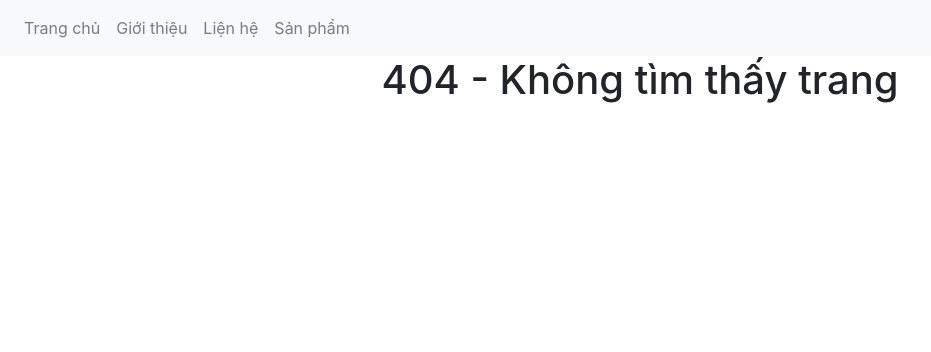
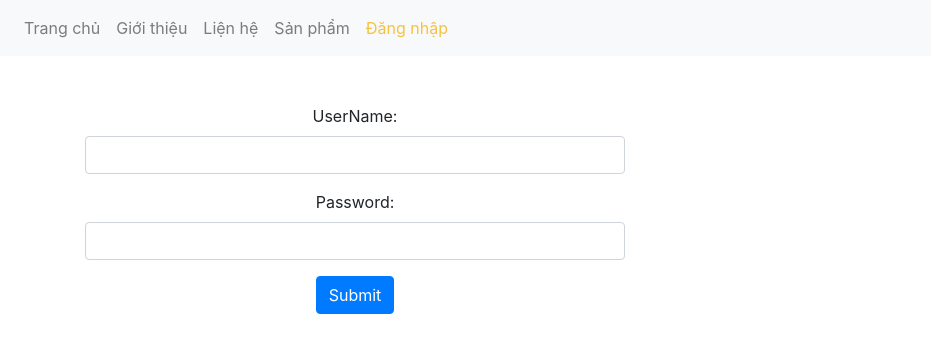
Before and after one commit to vanbui93/70-react-router-dom, a React (Create React App) app: page /login in a window 1280 px wide. Before the commit this address had no page. Shown: the top 352 px of the page, without its empty margins (0-931 px from the left). Built offline with nearby package versions, Linux system fonts and the light colour scheme.

Commit message:
[Route-dom] Redirect

```diff
--- /dev/null
+++ b/src/components/Login.js
@@ -0,0 +1,75 @@
+import React, { Component } from 'react'
+import { Redirect } from 'react-router-dom';
+
+export default class Login extends Component {
+
+  //MÔ PHỎNG REDIRECT thông qua chức năng đăng nhập
+  constructor(props) {
+    super(props);
+    this.state = {
+      txtUsename: '',
+      txtPassword: ''
+    }
+  }
+
+  onChange = (e) => {
+    var target = e.target;
+    var name = target.name;
+    var value = target.type === 'checkbox' ? target.checked : target.value;
+    this.setState({
+      [name]: value
+    });
+
+  }
+
+  onLogin = (e) => {
+    e.preventDefault();
+    var { txtUsename, txtPassword } = this.state;
+    if (txtUsename === 'admin' && txtPassword === 'admin');
+    localStorage.setItem('user', JSON.stringify({
+      userName: txtUsename,
+      passWord: txtPassword
+    }))
+  }
+
+  render() {
+    var { txtUsename, txtPassword } = this.state;
+    var loginAccount = localStorage.getItem('user');
+    console.log(loginAccount);
+    if(loginAccount !==null){
+      return <Redirect to="/products" />
+    }
+    return (
+      <div className="container">
+        <div className="row mt-5">
+          <div className="col-md-6">
+            <form onSubmit={this.onLogin}>
+              <div className="form-group">
+                <label>UserName: </label>
+                <input
+                  type="text"
+                  className="form-control"
+                  name="txtUsename"
+                  defaultValue={txtUsename}
+                  onChange={this.onChange}
+                />
+              </div>
+
+              <div className="form-group">
+                <label>Password: </label>
+                <input
+                  type="password"
+                  className="form-control"
+                  name="txtPassword"
+                  defaultValue={txtPassword}
+                  onChange={this.onChange}
+                />
+              </div>
+              <button type="submit" className="btn btn-primary">Submit</button>
+            </form>
+          </div>
+        </div>
+      </div>
+    )
+  }
+}
--- a/src/components/Nav.js
+++ b/src/components/Nav.js
@@ -43,6 +43,11 @@
     name: 'Sản phẩm',
     to: '/products',
     exact: false
+  },
+  {
+    name: 'Đăng nhập',
+    to: '/login',
+    exact: false
   }
 ];
 
--- a/src/components/Routes.js
+++ b/src/components/Routes.js
@@ -4,6 +4,7 @@
 import Contact from './Contact';
 import NotFound from './NotFound';
 import Products from './Products';
+import Login from './Login';
 
 //main phải là 1 around function
 //match là đầu vào của main, match là 1 object chứa thông tin về cách 1 thẻ a <Route path> trùng khớp với url
@@ -30,6 +31,11 @@
     main: ({match}) => <Products match={match}/>
   },
   {
+    path: '/login',
+    exact: false,
+    main: ({match}) => <Login match={match}/>
+  },
+  {
     path: '',
     exact: false,
     main: () => <NotFound />
```
